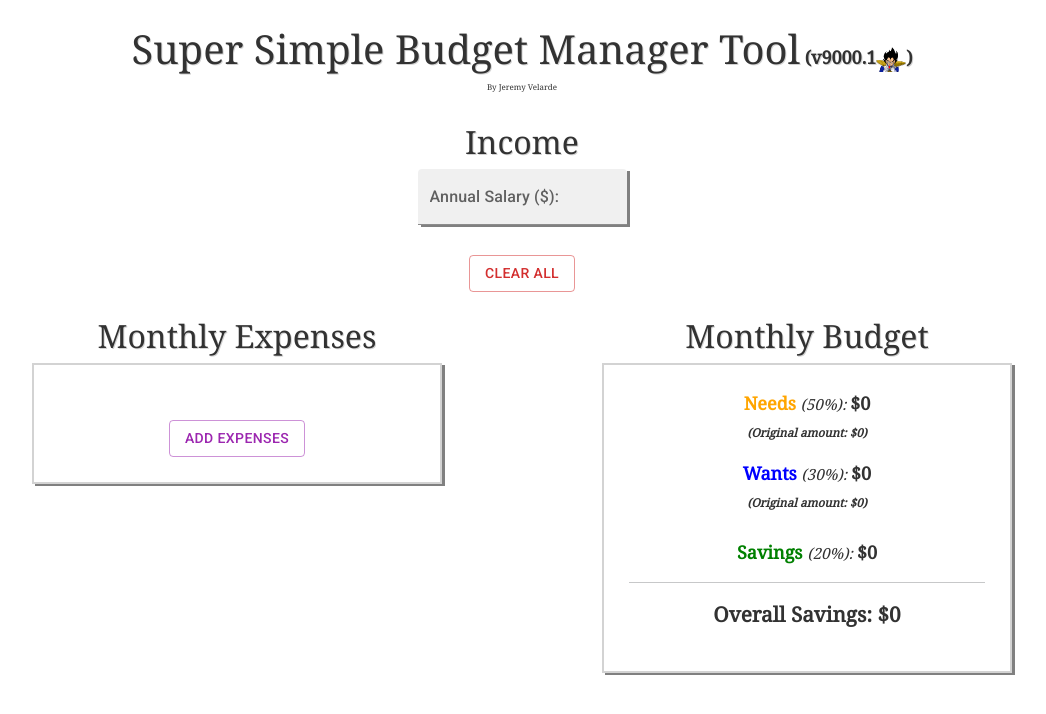
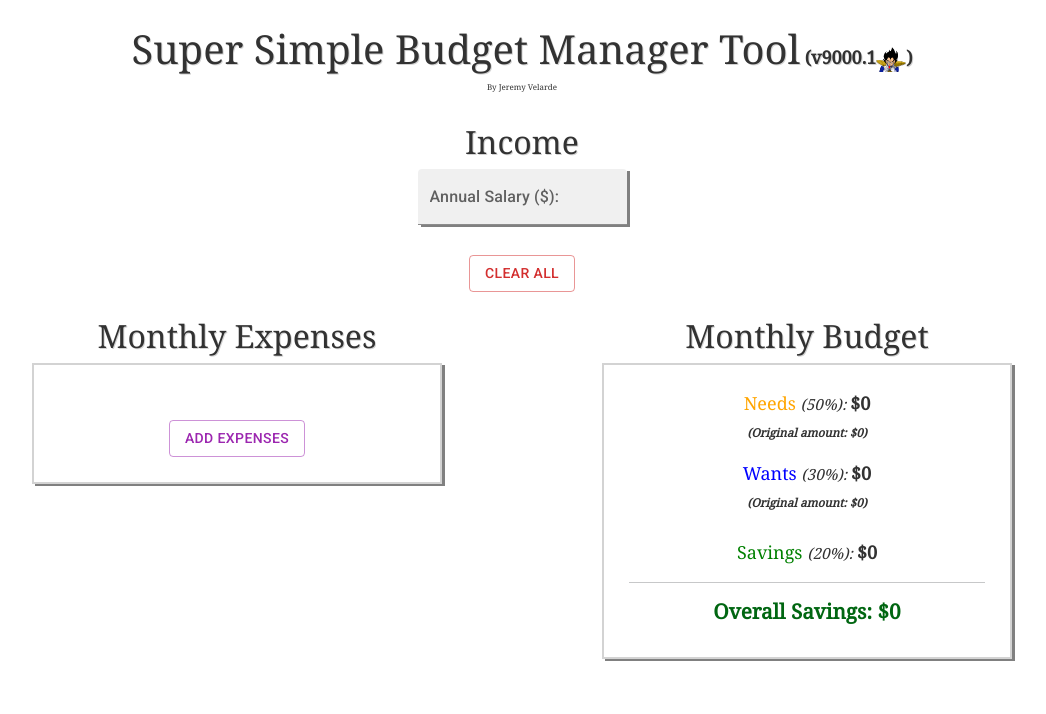
Before and after one commit to jvelarde94/budget-react-app, a React (Create React App) app: page / in a window 1280 px wide. Shown: the top 714 px of the page, without its empty margins (118-1164 px from the left). Built offline with nearby package versions, Linux system fonts and the light colour scheme.

Commit message:
small fixes

```diff
--- a/src/components/Budget.js
+++ b/src/components/Budget.js
@@ -15,7 +15,7 @@ const Budget = ({
       <h2 className="title">Monthly Budget</h2>
       <div className="budget-box">
         <p>
-          <span className={`key needs`}>Needs </span>
+          <span className="needs">Needs </span>
           <span className="info">(50%): </span>
           <span className="result">${needs}</span>
           <br />
@@ -25,7 +25,7 @@ const Budget = ({
           </span>
         </p>
         <p>
-          <span className={`key wants`}> Wants </span>
+          <span className="wants"> Wants </span>
           <span className="info">(30%): </span>
           <span className="result">${wants}</span>
           <br />
@@ -35,16 +35,13 @@ const Budget = ({
           </span>
         </p>
         <p className="savings-amount">
-          <span className={`key savings`}>Savings </span>
+          <span className="savings">Savings </span>
           <span className="info">(20%): </span>
           <span className="result">${savings}</span>
           {/* <span className="original-val"> (Original amount: ${}) </span> */}
         </p>
         <hr />
-        <p className="overall-savings">
-          <span className={`key`}>Overall Savings: </span>
-          <span>${overallSavings}</span>
-        </p>
+        <h3 className="overall-savings">Overall Savings: ${overallSavings}</h3>
       </div>
     </div>
   );
--- a/src/index.css
+++ b/src/index.css
@@ -11,7 +11,6 @@ body {
 }
 body h1,
 h2,
-h3,
 span {
   color: rgb(50, 50, 50);
 }
@@ -152,7 +151,7 @@ input[type="number"] {
   font-weight: 600;
 }
 .budget-box .overall-savings {
-  color: darkgreen;
+  color: rgb(0, 102, 17);
   font-size: 1.15em;
   font-weight: 800;
 }
```
